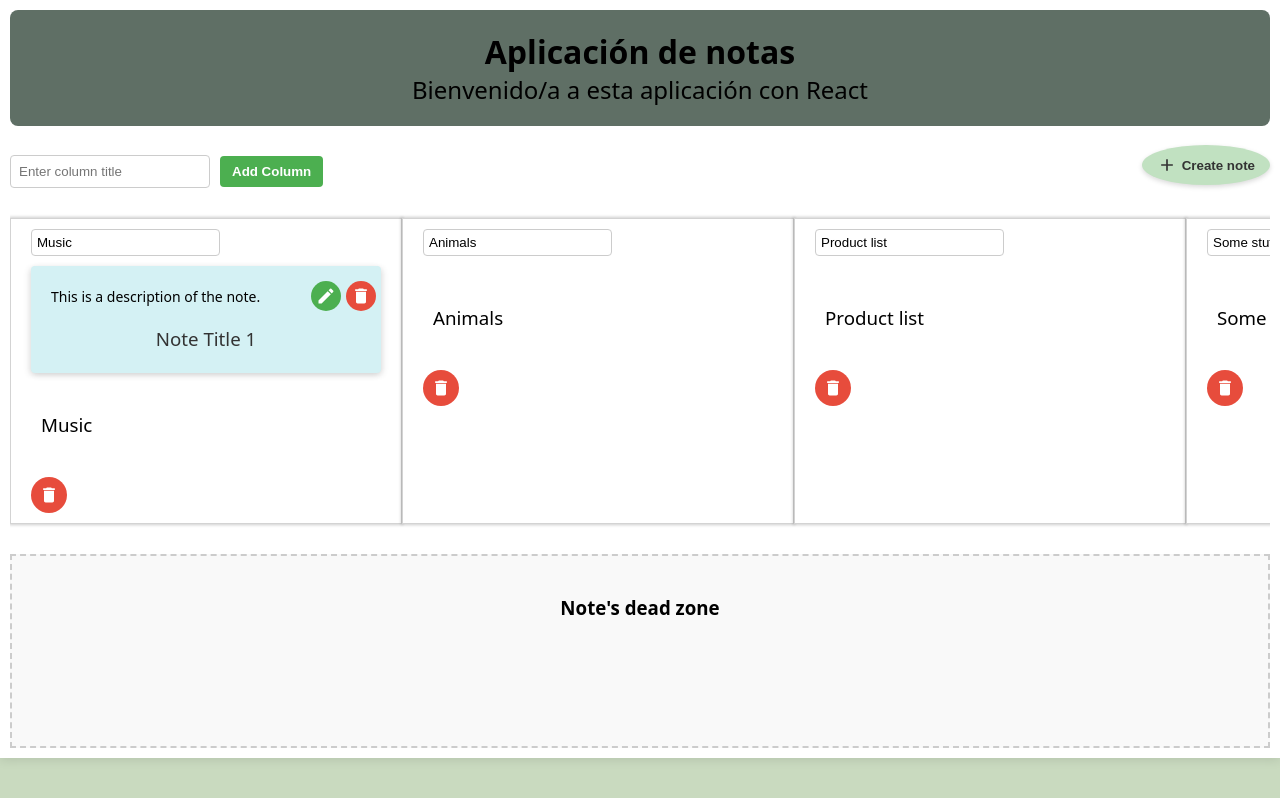
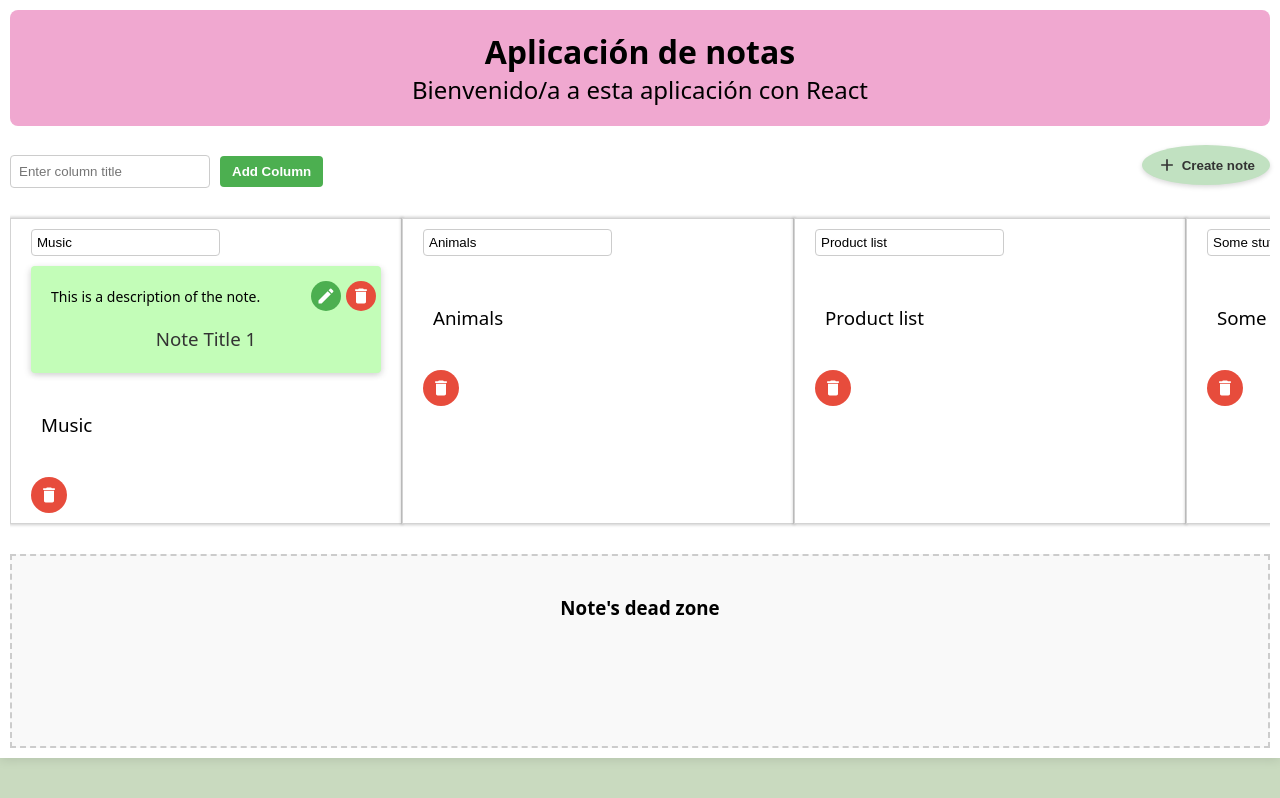
Before and after one commit to CarlosPaz64/Primer-Parcial---Desarrollo-de-Aplicaciones-Web, a React (Vite) app: page / in a window 1280 px wide. Built offline with nearby package versions, Linux system fonts and the light colour scheme.

Commit message:
Añadido de más colores pastel

```diff
--- a/src/appBar/AppBar.tsx
+++ b/src/appBar/AppBar.tsx
@@ -5,7 +5,7 @@ const AppBar: React.FC = () => {
   return (
     <header
       style={{
-        backgroundColor: '#5F6F65', // Color pastel para el fondo
+        backgroundColor: '#F0A8D0', // Color pastel para el fondo
         padding: '20px',
         borderRadius: '8px', // Bordes redondeados
         textAlign: 'center',
--- a/src/draggable/NoteCard.tsx
+++ b/src/draggable/NoteCard.tsx
@@ -7,7 +7,7 @@ import DeleteIcon from '@mui/icons-material/Delete';
 
 // Función para obtener un color pastel aleatorio
 const getRandomPastelColor = () => {
-  const pastelColors = ['#FFD1DC', '#D4F1F4', '#C3FDB8', '#FFFACD', '#FAD6A5'];
+  const pastelColors = ['#FFD1DC', '#D4F1F4', '#C3FDB8', '#FFFACD', '#FAD6A5', '#F0A8D0', '#BB9AB1', '#E7F0DC', '#E8C5E5', '#DFD3C3', '#EF9C66'];
   return pastelColors[Math.floor(Math.random() * pastelColors.length)];
 };
 
```
